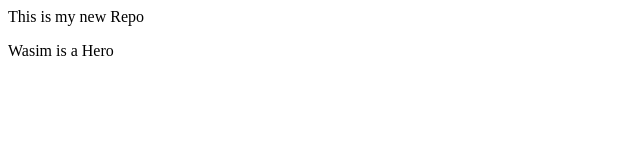
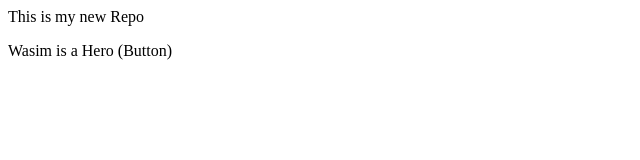
Before and after one commit to Md-Wasim-Akhtar/LocalRepo, a plain HTML site: page index.html in a window 1280 px wide. Shown: the full height of the page, 0-640 px from the left. Drawn offline with Linux system fonts and the light colour scheme.

```diff
--- a/index.html
+++ b/index.html
@@ -1,2 +1,2 @@
 <p>This is my new Repo</p>
-<p>Wasim is a Hero</p>
+<p>Wasim is a Hero (Button)</p>
```
